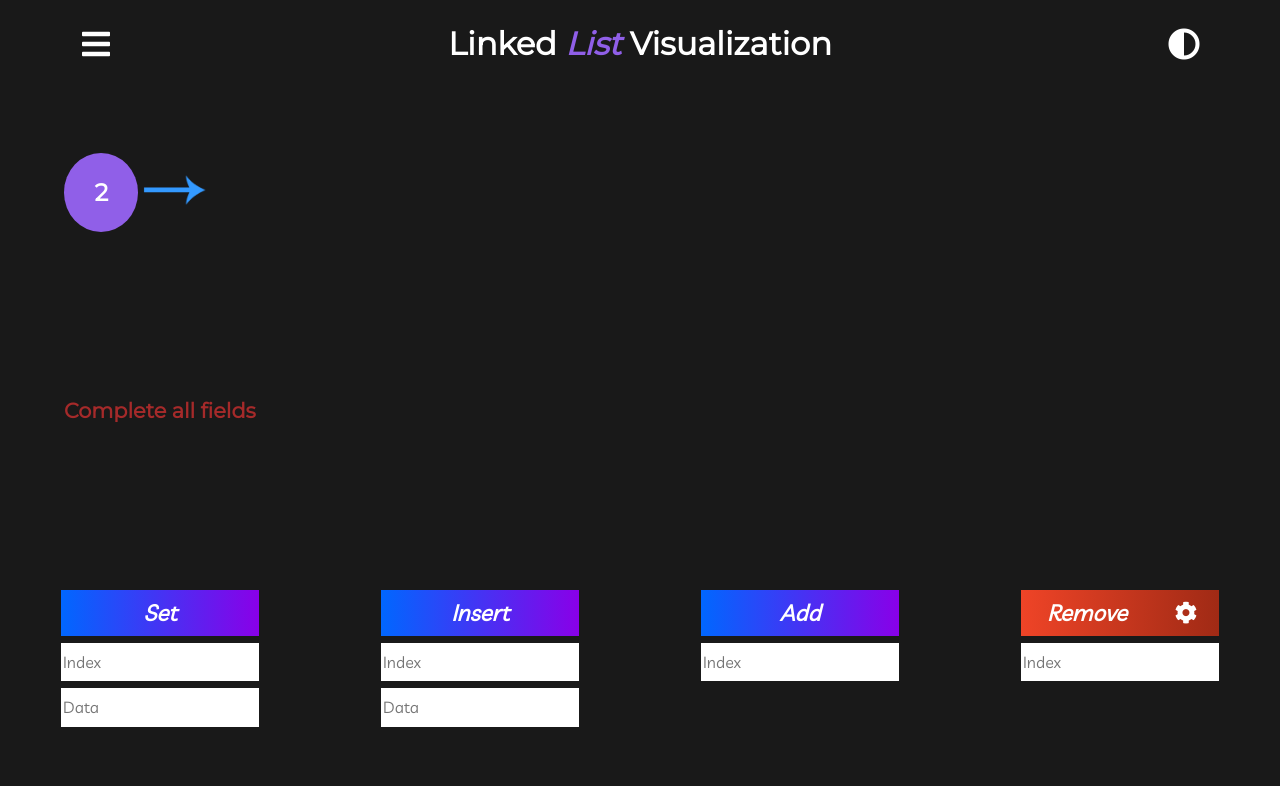
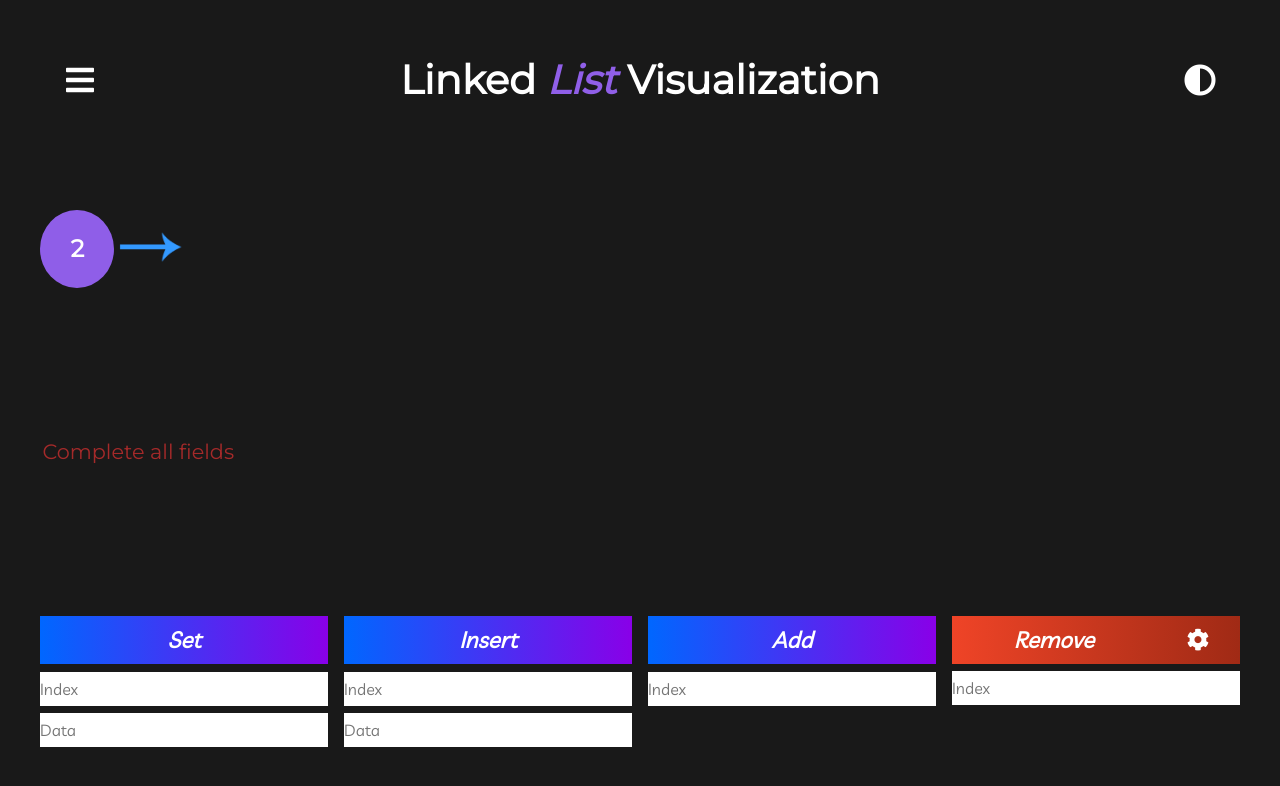
Before and after one commit to markimfeld/linked-list-animation, a plain HTML site: page index.html in a window 1280 px wide. Drawn offline with Linux system fonts and the light colour scheme.

Commit message:
finished grid

```diff
--- /dev/null
+++ b/css/mobile-grid.css
@@ -0,0 +1,231 @@
+* {
+    box-sizing: border-box;
+    font-family: 'Montserrat', sans-serif;
+}
+
+body {
+    background-color: #191919;
+    height: 100vh;
+}
+
+.header {
+    display: grid;
+    grid-template-columns: 1fr 3fr 1fr;
+    place-items: center;
+    height: 20vh;
+}
+
+/* SIDENAV */
+.sidenav {
+    color: white;
+    justify-self: center;
+}
+
+/* SITE TITLE */
+.site-title {
+    color: white;
+    margin: 0;
+    font-size: x-large;
+    text-align: center;
+}
+
+.violet {
+    color: #905FE8;
+    font-style: italic;
+}
+/* SWITCHER */
+.theme-switcher {
+    justify-self: center;
+    color: white;
+    transition-duration: 200ms;
+}
+
+/********************************/
+/*           nodos styles       */
+/********************************/
+
+/* nodos container */
+.nodos-container {
+    grid-area: content;
+    display: flex;
+    flex-direction: row;
+    flex-wrap: nowrap;
+    justify-content: start;
+    margin-left: .5em;
+}
+
+/* node style */
+.node {
+    display: flex;
+    align-items: center;
+}
+
+
+.data-node {
+    background-color: rgb(143, 94, 232);
+    padding: 1.6rem 1.9rem;
+    color: white;
+    font-size: 1.5rem;
+    font-weight: bold;
+    border-radius: 50%;
+    margin-right: 0.3rem;
+}
+
+
+.pointer-node img {
+    width: 4rem;
+    height: 2rem;
+}
+
+/********************************/
+/*        erros msg styles      */
+/********************************/
+
+.errors {
+    color: brown;
+    font-size: 1.3rem;
+    grid-area: error;
+    align-self: center;
+}
+.errors p {
+    margin-left: .5em;
+}
+
+
+/*********************/
+/* buttons container */
+/*********************/
+
+/* row styles */
+.buttons-container {
+    /* child properties */
+    grid-area: footer;
+    align-self: center;
+    /* parent properties */
+    display: grid;
+    grid-template-columns: 1fr;
+    row-gap: .5em;
+}
+
+.content {
+    width: 95%;
+    margin: 0 auto;
+    display: grid;
+    row-gap: 2em;
+    grid-template-areas:
+        "content"
+        "error"
+        "footer";
+    height: 80vh;
+}
+
+/* columns styles */
+.groups {
+    display: flex;
+    flex-direction: column;
+    margin: 0 .5em;
+}
+
+/*********************/
+/* buttons styles */
+/*********************/
+
+.btn-primary {
+    background: linear-gradient(to right, #0067ff, #8900e8);
+    border: none;
+    padding: .5em 0;
+    margin-bottom: .2em;
+    color: white;
+    font-size: 1.4rem;
+    font-weight: bold;
+    font-style: italic;
+    font-family: 'Livvic', sans-serif;
+    transition: all 200ms ease-in-out;
+}
+
+.btn-double {
+    display: flex;
+    background: linear-gradient(to right, #EF4427, #A02A15);
+    transition: all 200ms ease-in-out;
+    margin-bottom: .2em;
+}
+
+.btn-secondary {
+    color: white;
+    padding: .5em 0;
+    font-size: 1.4rem;
+    font-weight: bold;
+    font-style: italic;
+    font-family: 'Livvic', sans-serif;
+    background-color: transparent;
+    border: none;
+}
+
+.remove {
+    flex-grow: 2;
+}
+.setting{
+    flex-grow: 1;
+}
+
+/* hover button settings remove */
+/* see how can do the border */
+
+/* inputs styles */
+.input-primary {
+    font-family: 'Livvic', sans-serif;
+    border: none;
+    padding: .5em 0;
+    margin: .2em 0;
+}
+
+/* Medias queries */
+
+@media (min-width: 500px) {
+    .header {
+        grid-template-columns: 1fr 6fr 1fr;
+    }
+    .site-title {
+        font-size: 1.5rem;
+    }
+    .buttons-container {
+        grid-template-columns: repeat(2, 1fr);
+    }
+}
+
+@media (min-width: 700px) {
+    .site-title {
+        font-size: 2.5rem;
+    }
+    .buttons-container {
+        grid-template-columns: repeat(2, 1fr);
+    }
+}
+
+@media (min-width: 926px) {
+    .buttons-container {
+        grid-template-columns: repeat(4, 1fr);
+        align-self: center;
+    }
+
+    .theme-switcher:hover {
+        color: rgb(196, 170, 243);
+        transform: scale(1.1);
+    }
+
+    .btn-primary:hover {
+        transform: scale(1.04);
+    }
+
+    .btn-double:hover {
+        transform: scale(1.04);
+    }
+
+    .remove:hover {
+        border-right: 0.1px solid #444444;
+    }
+
+    .setting:hover {
+        border-left: 0.1px solid #444444;
+    }
+}
--- a/css/style-grid.css
+++ /dev/null
@@ -1,185 +0,0 @@
-* {
-    box-sizing: border-box;
-    font-family: 'Montserrat', sans-serif;
-}
-
-body {
-    background-color: #191919;
-}
-
-header {
-    height: 10vh;
-    padding: 2% 0;
-    display: grid;
-    grid-template-columns: 15% 70% 15%;
-    place-items: center;
-}
-
-/* SIDENAV */
-.sidenav {
-    color: white;
-    justify-self: center;
-}
-/* SITE TITLE */
-.site-title {
-    color: white;
-    text-align: center;
-    margin: 0;
-}
-
-.violet {
-    color: #905FE8;
-    font-style: italic;
-}
-/* SWITCHER */
-.theme-switcher {
-    justify-self: center;
-    color: white;
-    transition-duration: 200ms;
-}
-
-.theme-switcher:hover {
-    /* color: rgb(196, 170, 243); */
-    /* transform: scale(1.1); */
-}
-
-main {
-    height: 90vh;
-    display: flex;
-    flex-direction: column;
-    justify-content: space-between;
-    align-content: stretch;
-    align-items: stretch;
-}
-
-
-/********************************/
-/*           nodos styles       */
-/********************************/
-
-/* nodos container */
-.nodos-container {
-    display: flex;
-    flex-direction: row;
-    flex-wrap: nowrap;
-    margin: auto 0;
-    margin-left: 5%;
-}
-
-/* node style */
-.node {
-    display: flex;
-    align-items: center;
-}
-
-
-.data-node {
-    background-color: #905FE8;
-    padding: 1.6rem 1.9rem;
-    color: white;
-    font-size: 1.5rem;
-    font-weight: bold;
-    border-radius: 50%;
-    margin-right: 0.3rem;
-}
-
-
-.pointer-node img {
-    width: 4rem;
-    height: 2rem;
-}
-
-/********************************/
-/*        erros msg styles      */
-/********************************/
-
-.errors {
-    color: brown;
-    font-size: 1.3rem;
-    text-align: start;
-    font-weight: bold;
-    margin: auto 0;
-    margin-left: 5%;
-}
-
-
-/*********************/
-/* buttons container */
-/*********************/
-
-/* row styles */
-.buttons-container {
-    display: grid;
-    grid-template-columns: repeat(4, 1fr);
-    margin: auto 0;
-}
-
-/* columns styles */
-.groups {
-    display: grid;
-    grid-template-rows: repeat(3, 1fr);
-    place-items: stretch;
-    justify-content: space-evenly;
-    row-gap: 5%;
-}
-
-/*********************/
-/* buttons styles */
-/*********************/
-
-.btn-primary {
-    background: linear-gradient(to right, #0067ff, #8900e8);
-    border: none;
-    padding: 5% 0;
-    color: white;
-    font-size: 1.4rem;
-    font-weight: bold;
-    font-style: italic;
-    font-family: 'Livvic', sans-serif;
-    transition-duration: 200ms;
-}
-
-/* buttons hover styles */
-.btn-primary:hover {
-    transform: scale(1.04);
-}
-
-/* alert button remove */
-.alert {
-    background: linear-gradient(to right, #EF4427, #A02A15);
-    display: grid;
-    grid-template-columns: 2fr 1fr;
-    place-items: center;
-}
-
-/* icon styles remove */
-.fas {
-    /* margin-left: 10%; */
-}
-
-/* hover button settings remove */
-/* see how can do the border */
-
-/* inputs styles */
-.input-primary {
-    font-family: 'Livvic', sans-serif;
-    border: none;
-}
-
-
-/* Smartphone (pequeño)  */
-@media only all and (max-width: 317px) {
-
-}
-
-/* Tablet */
-@media only all and (max-width: 767px) and (min-width: 481px) {
-}
-
-/* Desktop */
-@media only all and (max-width: 1500px) and (min-width: 767px) {
-}
-
-/* Big Desktop */
-@media only all and (min-width: 1200px) {
-}
--- a/index.html
+++ b/index.html
@@ -8,7 +8,7 @@
         <link rel="stylesheet" href="extras/css/fontawesome.css">
         <link rel="stylesheet" href="extras/css/normalize.css">
         <!-- <link rel="stylesheet" href="css/style.css"> -->
-        <link rel="stylesheet" href="css/style-grid.css">
+        <link rel="stylesheet" href="css/mobile-grid.css">
         <!-- END STYLES -->
         <!-- GOOGLE FONTS -->
         <link href="https://fonts.googleapis.com/css?family=Oswald&display=swap" rel="stylesheet">
@@ -21,13 +21,13 @@
 
     </head>
     <body>
-        <header>
+            <header class="header">
                 <div class="sidenav"><i class="fas fa-bars fa-2x"></i></div>
                 <h1 class="site-title">Linked <span class="violet">List</span> Visualization</h1>
                 <div class="theme-switcher" id="btnThemeSwitcher"><i class="fas fa-adjust fa-2x"></i></div>
             </header>
 
-        <main>
+            <main class="content">
                 <section class="nodos-container">
                     <div id="node" class="node">
                         <div class="data-node">2</div>
@@ -53,7 +53,10 @@
                         <input type="number" id="iAdd" class="input-primary" placeholder="Index">
                     </div>
                     <div class="groups">
-                    <button id="btnRemove" class="btn-primary alert">Remove<i class="fas fa-cog"></i></button>
+                        <div class="btn-double">
+                            <button id="btnRemove" class="btn-secondary remove">Remove</button>
+                            <button id="settingRemove" class="btn-secondary setting"><i id="settingRemove" class="fas fa-cog"></i></button>
+                        </div>
                         <input type="number" id="iRemove" class="input-primary" placeholder="Index">
                     </div>
                 </section>
```
Lines whose indentation alone changed are shown as unchanged.
